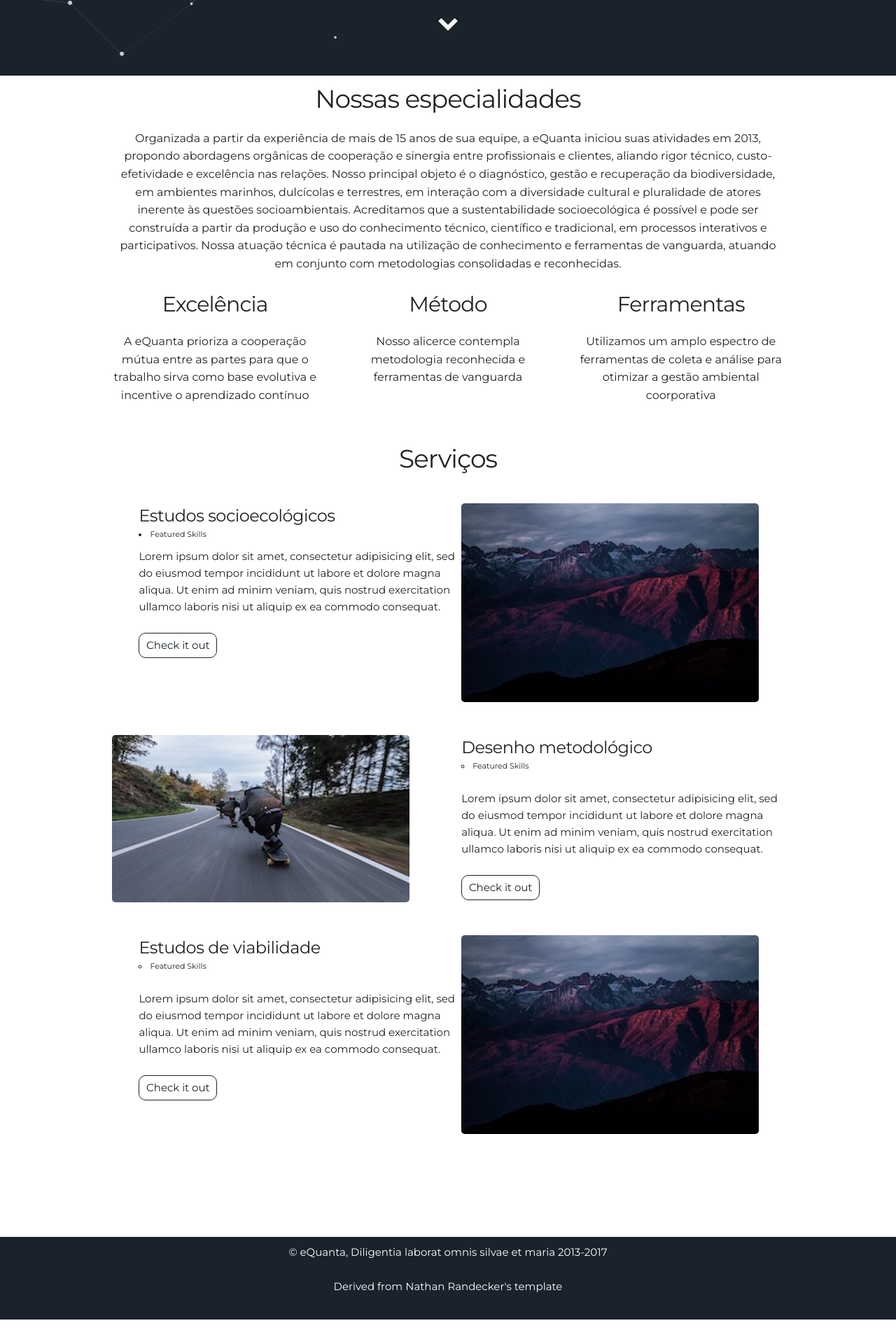
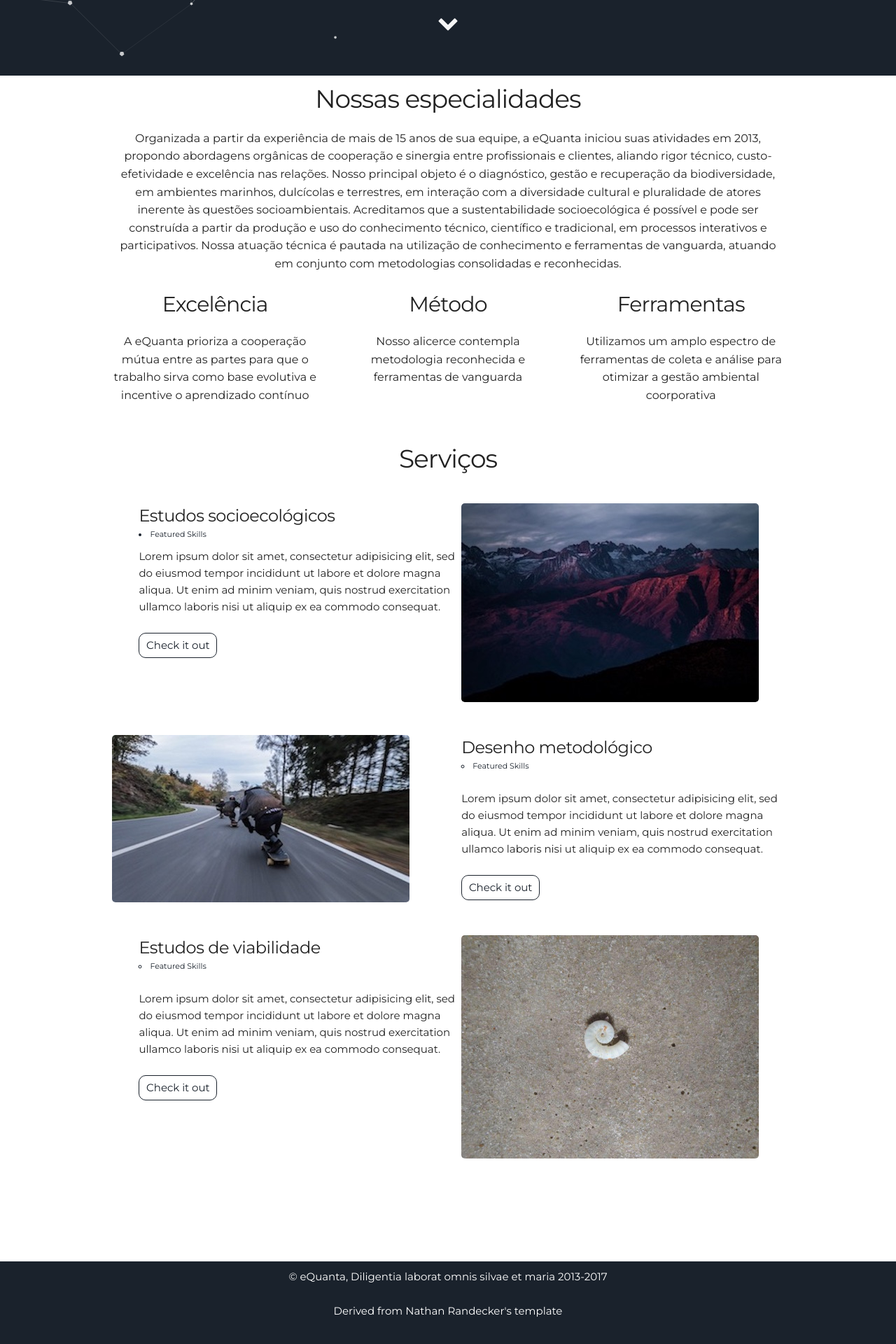
Before and after one commit to leroy1977/eQ1, a Jekyll site: the page built from index.html, in a window 1280 px wide. Shown: the part 799-2719 px from the top of the page at 70% size. Built offline with Jekyll 4.4.1, drawn with Linux system fonts in a browser that asks for light colours; before the commit the page ends 2684 px from its top, so only the background shows below that.

Commit message:
Update projects.html

```diff
--- a/_includes/projects.html
+++ b/_includes/projects.html
@@ -28,7 +28,7 @@
   </div>
   <div class="row user-projects">
     <div class="six columns images">
-      <img alt="mountains" src="{{ "/assets/img/mountains.jpg" | prepend: site.baseurl }}" />
+      <img alt="mountains" src="{{ "/assets/img/spirulla.jpg" | prepend: site.baseurl }}" />
     </div>
     <div class="six columns">
       <h5> Estudos de viabilidade </h5>
```
